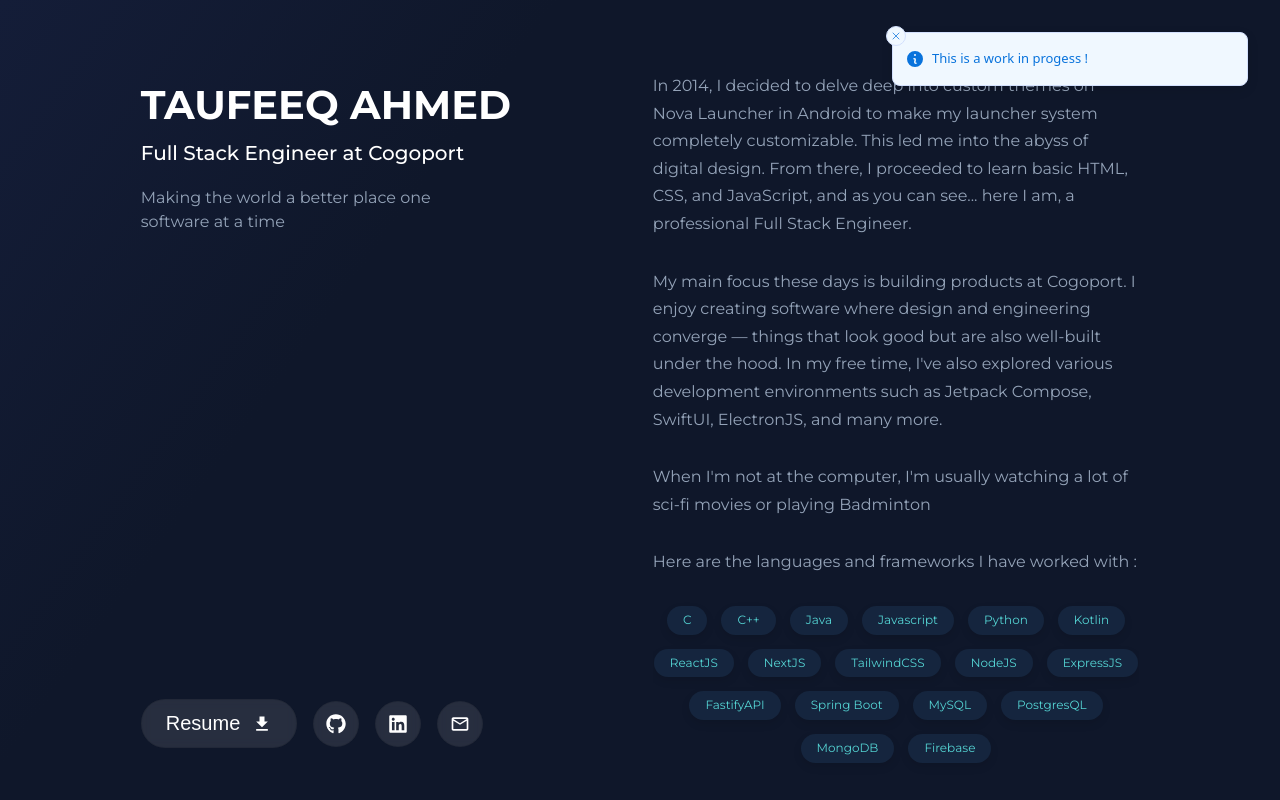
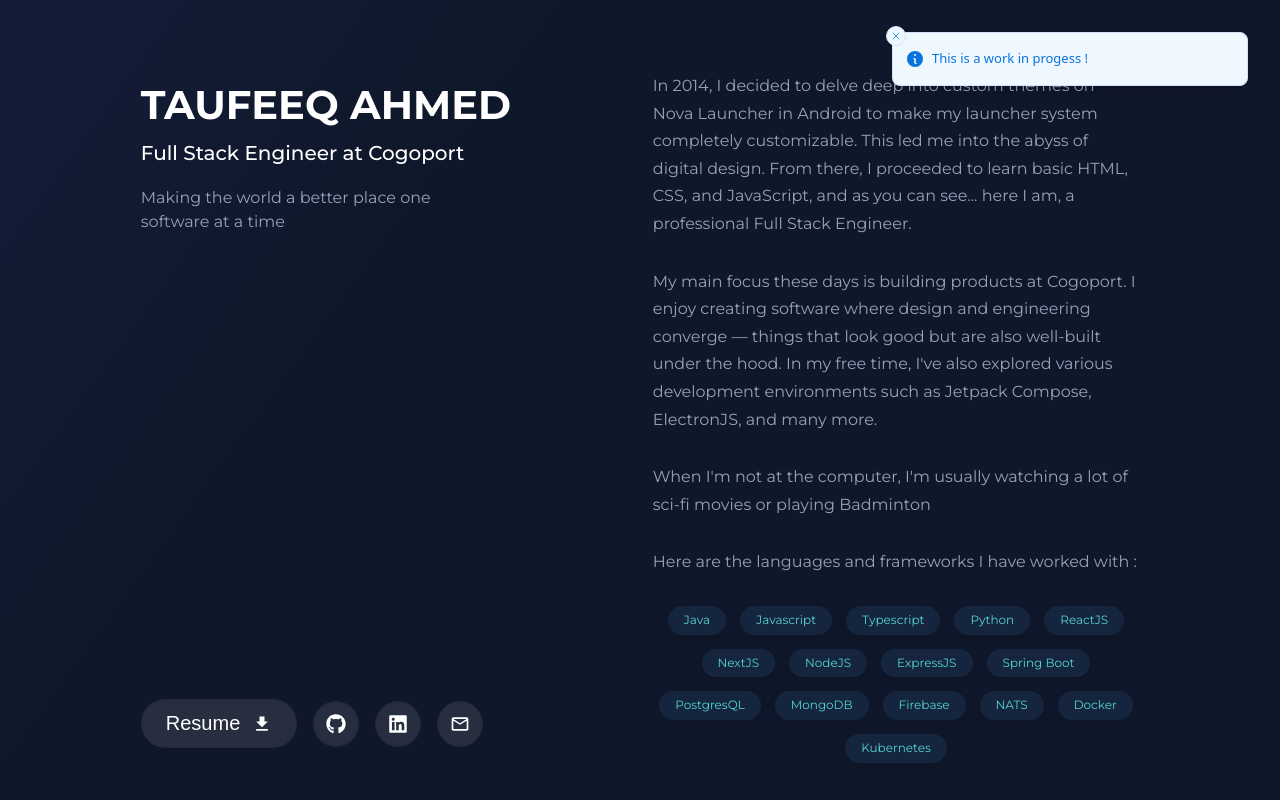
Before and after one commit to taufeeq-ahmed/maestro, a Next.js app: page / in a window 1280 px wide. Built offline with nearby package versions, Linux system fonts and the light colour scheme.

Commit message:
content updated

```diff
--- a/components/DeveloperDescription/DeveloperDescription.jsx
+++ b/components/DeveloperDescription/DeveloperDescription.jsx
@@ -11,7 +11,7 @@ function DeveloperDescription() {
                 In 2014, I decided to delve deep into custom themes on Nova Launcher in Android to make my launcher system completely customizable. This led me into the abyss of digital design. From there, I proceeded to learn basic HTML, CSS, and JavaScript, and as you can see... here I am, a professional Full Stack Engineer.
             </p>
             <p>
-                My main focus these days is building products at Cogoport. I enjoy creating software where design and engineering converge — things that look good but are also well-built under the hood. In my free time, I&apos;ve also explored various development environments such as Jetpack Compose, SwiftUI, ElectronJS, and many more.
+                My main focus these days is building products at Cogoport. I enjoy creating software where design and engineering converge — things that look good but are also well-built under the hood. In my free time, I&apos;ve also explored various development environments such as Jetpack Compose, ElectronJS, and many more.
             </p>
             <p>
                 When I&apos;m not at the computer, I&apos;m usually watching a lot of sci-fi movies or playing Badminton
--- a/constants/constants.js
+++ b/constants/constants.js
@@ -3,10 +3,10 @@ const LINKEDIN_LINK = 'https://www.linkedin.com/in/taufeeq-ahmed-imjst/';
 const GMAIL_LINK = 'mailto:themaestrotaufeeq@gmail.com';
 
 const MY_SKILLS = [
-    'C', 'C++', 'Java', 'Javascript', 'Python', 'Kotlin',
-    'ReactJS', 'NextJS', 'TailwindCSS',
-    'NodeJS', 'ExpressJS', 'FastifyAPI', 'Spring Boot',
-    'MySQL', 'PostgresQL', 'MongoDB', 'Firebase',
+    'Java', 'Javascript', 'Typescript', 'Python',
+    'ReactJS', 'NextJS',
+    'NodeJS', 'ExpressJS', 'Spring Boot',
+    'PostgresQL', 'MongoDB', 'Firebase', 'NATS', 'Docker', 'Kubernetes',
 ];
 
 const EXPERIENCE = [
@@ -73,6 +73,14 @@ const EXPERIENCE = [
         designation: '',
         projects: [
             {
+                title: 'Auth Microservice ',
+                description: 'An event-driven authentication microservice built in Node.js. NATS is integrated for handling events. Containerized using Docker and Kubernetes ',
+                techStack: [
+                    'NodeJS', 'Typescript', 'MongoDB', 'NATS', 'Docker', 'Kubernetes',
+                ],
+                link: 'https://github.com/taufeeq-ahmed/tickets-microservice',
+            },
+            {
                 title: 'Motes ',
                 description: 'A note taking app built for macOS that supports markdown',
                 techStack: [
```
